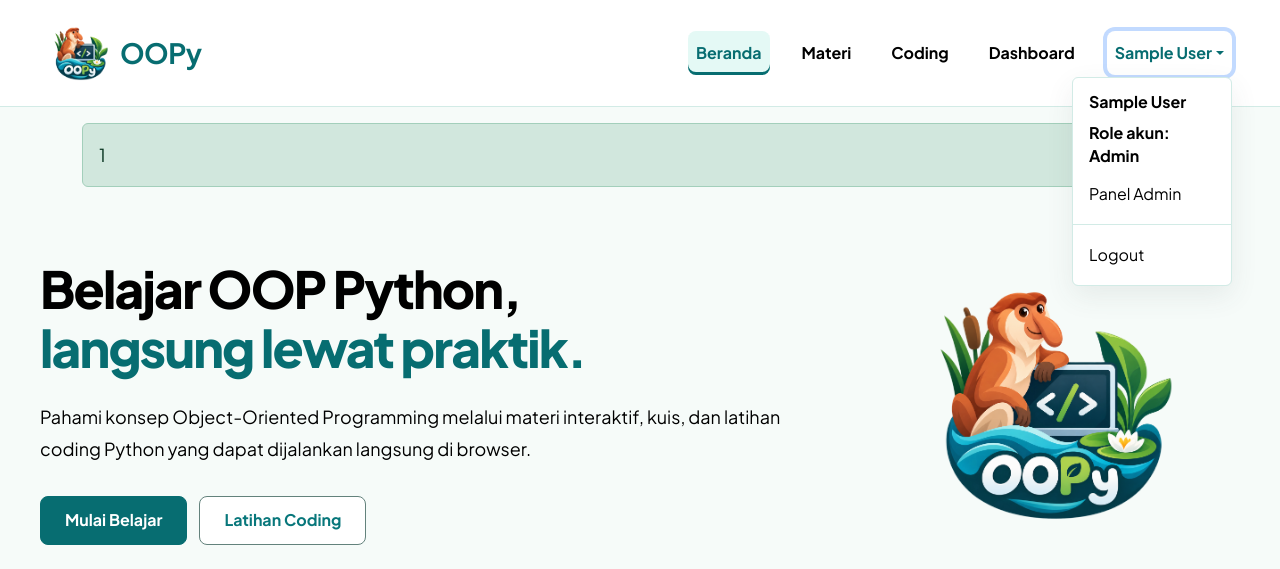
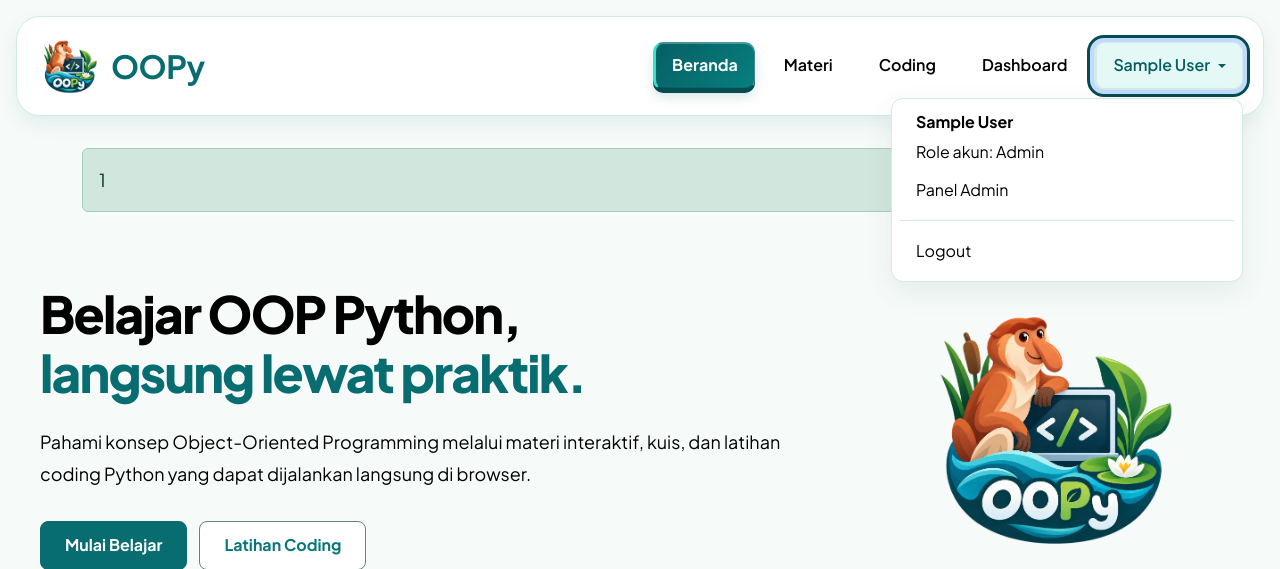
Before and after one commit to shufi7/OOPy, a Laravel app: page / in a window 1280 px wide, after a click that opens the changed part. Shown: the top 569 px of the page. Run offline with Laravel 12, Linux system fonts and the light colour scheme; the visitor is signed in with stand-in values (Sample User, id 1); parts of the project's set-up code (start-up, migrations or seed data) failed here and were passed over.

Commit message:
memperbaiki tampilan

```diff
--- a/public/css/oopy/navbar.css
+++ b/public/css/oopy/navbar.css
@@ -1,66 +1,81 @@
 .site-navbar {
-    background-color: var(--oopy-surface);
-    border-bottom: 1px solid var(--oopy-mist);
+    --nav-active-start: #065F63;
+    --nav-active-end: #087F80;
+    --nav-depth: #044C4F;
     --bs-navbar-color: var(--oopy-ink);
-    --bs-navbar-hover-color: var(--oopy-link);
-    --bs-navbar-active-color: var(--oopy-selected-text);
+    --bs-navbar-hover-color: var(--oopy-action-hover);
+    --bs-navbar-active-color: #FFFFFF;
+    position: relative;
+    z-index: 20;
+    width: min(1600px, calc(100% - 32px));
+    margin: 16px auto;
+    padding: 12px 0;
+    border: 1px solid var(--oopy-line);
+    border-radius: 24px;
+    background: var(--oopy-surface);
+    box-shadow: 0 8px 20px rgb(6 95 99 / 9%);
 }
 
-.navbar-logo {
-    display: block;
-    object-fit: contain;
-}
+.site-navbar > .container-fluid { padding-inline: 20px; }
+.site-navbar .navbar-brand { min-width: 0; gap: 10px; margin: 0; }
+.site-navbar .navbar-logo { display: block; flex-shrink: 0; object-fit: contain; }
+.site-navbar .brand-name { color: var(--oopy-action); font-size: 2rem; line-height: 1.2; letter-spacing: -.5px; }
+.site-navbar .navbar-collapse { min-width: 0; }
+.site-navbar .navbar-nav { min-width: 0; max-width: 100%; gap: 10px; font-size: 1rem; line-height: 1.4; }
+.site-navbar .nav-item { min-width: 0; }
 
-.brand-name {
-    color: var(--oopy-primary);
-    letter-spacing: -0.5px;
-}
-
-.site-navbar .navbar-nav {
-    font-size: 1rem;
-    line-height: 1.45;
-}
-
-.site-navbar .nav-link {
+.site-navbar .navbar-nav .nav-link,
+.site-navbar .navbar-nav .btn-brand {
     display: flex;
     align-items: center;
-    min-height: var(--oopy-control-min);
-    border-radius: var(--oopy-radius-control);
+    justify-content: center;
+    gap: 8px;
+    min-height: 48px;
+    padding: 10px 16px;
+    border: 1px solid transparent;
+    border-bottom-width: 2px;
+    border-left-width: 3px;
+    border-radius: 10px;
+    font-size: 1rem;
+    font-weight: 600;
+    line-height: 1.4;
+    white-space: nowrap;
+    text-decoration: none;
+    transition: color .18s ease, background-color .18s ease, border-color .18s ease, box-shadow .18s ease, transform .18s ease;
 }
+.site-navbar .navbar-nav .nav-link { color: var(--oopy-ink); background-color: transparent; }
+.site-navbar .navbar-nav .nav-link:hover { color: var(--oopy-action-hover); background-color: var(--oopy-brand-mint); border-color: var(--oopy-line); box-shadow: 0 3px 7px rgb(6 95 99 / 9%); transform: translateY(-1px); }
 
-.site-navbar .navbar-toggler {
-    min-width: var(--oopy-control-min);
-    min-height: var(--oopy-control-min);
+/* Reserve the active border's thickness in every link state. */
+.site-navbar .navbar-nav .nav-link:is(.active, [aria-current="page"]) {
+    color: #FFFFFF;
+    font-weight: 700;
+    border-color: rgb(255 255 255 / 25%);
+    border-left-color: var(--oopy-brand-aqua);
+    border-bottom-color: var(--nav-depth);
+    background: var(--nav-active-end) linear-gradient(135deg, var(--nav-active-start), var(--nav-active-end));
+    box-shadow: inset 0 1px 0 rgb(255 255 255 / 28%), inset 0 -1px 0 rgb(0 0 0 / 12%), 0 3px 0 var(--nav-depth), 0 7px 12px rgb(6 95 99 / 16%);
 }
+.site-navbar .navbar-nav .nav-link:is(.active, [aria-current="page"]):hover { color: #FFFFFF; background: var(--oopy-action) linear-gradient(135deg, var(--oopy-action-active), var(--oopy-action)); box-shadow: inset 0 1px 0 rgb(255 255 255 / 30%), inset 0 -1px 0 rgb(0 0 0 / 12%), 0 4px 0 var(--nav-depth), 0 8px 14px rgb(6 95 99 / 18%); }
+.site-navbar .navbar-nav .nav-link:active { transform: translateY(2px); box-shadow: inset 0 2px 3px rgb(6 95 99 / 12%); }
+.site-navbar .navbar-nav .nav-link:is(.active, [aria-current="page"]):active { transform: translateY(2px); box-shadow: inset 0 1px 0 rgb(255 255 255 / 22%), inset 0 2px 3px rgb(0 0 0 / 12%), 0 1px 0 var(--nav-depth), 0 3px 6px rgb(6 95 99 / 12%); }
 
-.site-navbar .nav-link.active {
-    background-color: var(--oopy-selected);
-    box-shadow: inset 0 -3px var(--oopy-action);
-}
+.site-navbar .navbar-nav .btn-brand { min-width: 104px; padding-inline: 20px; color: var(--oopy-on-action); font-weight: 700; background: var(--oopy-action); border: 1px solid var(--oopy-action); border-bottom: 2px solid var(--nav-depth); box-shadow: 0 2px 0 var(--nav-depth), 0 4px 8px rgb(6 95 99 / 10%); }
+.site-navbar .navbar-nav .btn-brand:hover { color: var(--oopy-on-action); background: var(--oopy-action-hover); border-color: var(--oopy-action-hover); border-bottom-color: var(--nav-depth); transform: translateY(-1px); box-shadow: 0 3px 0 var(--nav-depth), 0 6px 10px rgb(6 95 99 / 13%); }
+.site-navbar .navbar-nav .btn-brand[aria-current="page"] { text-decoration: underline; text-underline-offset: 5px; text-decoration-thickness: 2px; box-shadow: inset 0 0 0 2px rgb(255 255 255 / 70%), 0 2px 0 var(--nav-depth), 0 4px 8px rgb(6 95 99 / 10%); }
+.site-navbar .navbar-nav .btn-brand:active,
+.site-navbar .navbar-nav .btn-brand[aria-current="page"]:active { transform: translateY(2px); background: var(--oopy-action-active); border-color: var(--nav-depth); box-shadow: inset 0 1px 3px rgb(0 0 0 / 16%), 0 1px 0 var(--nav-depth); }
 
-.site-navbar .nav-link:hover {
-    background-color: var(--oopy-selected);
-    color: var(--oopy-selected-text);
-}
+.site-navbar .navbar-toggler { min-width: 44px; min-height: 44px; padding: 8px; border: 1px solid var(--oopy-control-border); border-radius: 10px; color: var(--oopy-action); background: var(--oopy-brand-mint); }
+.site-navbar .navbar-toggler:active { background: var(--oopy-line); }
+.site-navbar :is(.nav-link, .btn-brand, .navbar-toggler, .dropdown-item):focus-visible { outline: 3px solid var(--nav-depth); outline-offset: 4px; }
+.site-navbar .navbar-toggler:focus { box-shadow: none; }
 
-.site-navbar .dropdown-item {
-    display: flex;
-    align-items: center;
-    min-height: var(--oopy-control-min);
-}
-
-.site-navbar .oopy-account {
-    min-width: 0;
-    max-width: 100%;
-}
-
-.site-navbar .oopy-account-toggle {
-    max-width: 100%;
-    white-space: normal;
-    overflow-wrap: anywhere;
-    text-align: left;
-}
-
+.site-navbar .oopy-account { min-width: 0; max-width: min(16rem, 22vw); }
+.site-navbar .navbar-nav .oopy-account-toggle { width: 100%; min-width: 0; max-width: 100%; justify-content: space-between; text-align: left; }
+.site-navbar .oopy-account-name { flex: 1; min-width: 0; overflow: hidden; text-overflow: ellipsis; white-space: nowrap; }
+.site-navbar .oopy-account-toggle::after { flex-shrink: 0; margin-left: 0; }
+.site-navbar .navbar-nav .oopy-account-toggle[aria-expanded="true"] { color: var(--oopy-action-hover); background: var(--oopy-brand-mint); border-color: var(--oopy-line); }
 .site-navbar .oopy-account-menu {
     --bs-dropdown-color: var(--oopy-text);
     --bs-dropdown-bg: var(--oopy-surface);
@@ -73,21 +88,37 @@
     --bs-dropdown-link-disabled-color: var(--oopy-muted);
     --bs-dropdown-divider-bg: var(--oopy-line);
     --bs-dropdown-header-color: var(--oopy-muted);
-    width: min(20rem, calc(100vw - 2rem));
-    max-width: 100%;
+    width: min(22rem, calc(100vw - 64px));
+    max-width: none;
+    margin-top: 8px;
+    padding: 8px;
     border-color: var(--oopy-border);
+    border-radius: 12px;
     box-shadow: var(--oopy-shadow);
     font-size: 1rem;
 }
+.site-navbar .dropdown-item { display: flex; align-items: center; min-height: 44px; border-radius: 8px; white-space: normal; overflow-wrap: anywhere; }
+.site-navbar .dropdown-item:focus-visible { outline-offset: -2px; }
+.site-navbar .oopy-account-menu .dropdown-item-text { white-space: normal; overflow-wrap: anywhere; }
 
-.site-navbar .oopy-account-menu .dropdown-item-text {
-    white-space: normal;
-    overflow-wrap: anywhere;
+@media (max-width: 991.98px) {
+    .site-navbar { width: calc(100% - 24px); margin-block: 12px; padding-block: 10px; border-radius: 18px; }
+    .site-navbar > .container-fluid { padding-inline: 14px; }
+    .site-navbar .navbar-collapse { padding-top: 16px; }
+    .site-navbar .navbar-nav { width: 100%; align-items: stretch; gap: 10px; }
+    .site-navbar .navbar-nav .nav-link { width: 100%; justify-content: flex-start; text-align: left; }
+    .site-navbar .navbar-nav .nav-link:is(.active, [aria-current="page"]) { box-shadow: inset 0 1px 0 rgb(255 255 255 / 28%), 0 2px 0 var(--nav-depth), 0 4px 7px rgb(6 95 99 / 12%); }
+    .site-navbar .navbar-nav .nav-link:is(.active, [aria-current="page"]):active { box-shadow: inset 0 1px 2px rgb(0 0 0 / 12%), 0 1px 0 var(--nav-depth); }
+    .site-navbar .navbar-nav .btn-brand { width: 100%; }
+    .site-navbar .oopy-account { width: 100%; max-width: none; }
+    .site-navbar .oopy-account-menu { width: 100%; max-width: 100%; }
 }
-
 @media (max-width: 575.98px) {
-    .navbar-logo {
-        width: 52px;
-        height: 52px;
-    }
+    .site-navbar .navbar-logo { width: 52px; height: 52px; }
+    .site-navbar .brand-name { font-size: 1.625rem; }
 }
+@media (prefers-reduced-motion: reduce) {
+    .site-navbar .navbar-nav :is(.nav-link, .btn-brand),
+    .site-navbar .navbar-toggler { transition: none; transform: none !important; }
+    .site-navbar .collapsing { transition: none; }
+}
--- a/resources/views/components/navbar.blade.php
+++ b/resources/views/components/navbar.blade.php
@@ -1,49 +1,49 @@
-<nav class="navbar navbar-expand-lg navbar-light site-navbar py-3">
-    <div class="container-fluid px-lg-5 px-3">
-        <a class="navbar-brand d-flex align-items-center gap-2 me-4" href="{{ route('home') }}">
+<nav class="navbar navbar-expand-lg navbar-light site-navbar" aria-label="Navigasi utama">
+    <div class="container-fluid">
+        <a class="navbar-brand d-flex align-items-center" href="{{ route('home') }}">
             <img src="{{ asset('images/oopy-logo.png') }}" alt="" class="navbar-logo" width="64" height="64">
-            <span class="brand-name fw-bold fs-3">OOPy</span>
+            <span class="brand-name fw-bold">OOPy</span>
         </a>
 
-        <button class="navbar-toggler border-0" type="button" data-bs-toggle="collapse" data-bs-target="#navbarOOPy" aria-controls="navbarOOPy" aria-expanded="false" aria-label="Buka menu navigasi">
+        <button class="navbar-toggler" type="button" data-bs-toggle="collapse" data-bs-target="#navbarOOPy" aria-controls="navbarOOPy" aria-expanded="false" aria-label="Buka menu navigasi">
             <span class="navbar-toggler-icon"></span>
         </button>
 
         <div class="collapse navbar-collapse" id="navbarOOPy">
-            <ul class="navbar-nav ms-auto align-items-lg-center gap-lg-4 gap-2 pt-2 pt-lg-0 fw-bold">
+            <ul class="navbar-nav ms-auto align-items-lg-center">
                 <li class="nav-item">
-                    <a class="nav-link px-2 {{ request()->routeIs('home') ? 'active' : '' }}"
+                    <a class="nav-link {{ request()->routeIs('home') ? 'active' : '' }}"
                        @if (request()->routeIs('home')) aria-current="page" @endif
                        href="{{ route('home') }}">
                         Beranda
                     </a>
                 </li>
                 <li class="nav-item">
-                    <a class="nav-link px-2 {{ request()->routeIs('materi.*') ? 'active' : '' }}"
-                       @if (request()->routeIs('materi.*')) aria-current="page" @endif
+                    <a class="nav-link {{ request()->routeIs('materi.*', 'evaluasi.*') ? 'active' : '' }}"
+                       @if (request()->routeIs('materi.*', 'evaluasi.*')) aria-current="page" @endif
                        href="{{ route('materi.index') }}">
                         Materi
                     </a>
                 </li>
                 <li class="nav-item">
-                    <a class="nav-link px-2 {{ request()->routeIs('coding.*') ? 'active' : '' }}"
+                    <a class="nav-link {{ request()->routeIs('coding.*') ? 'active' : '' }}"
                        @if (request()->routeIs('coding.*')) aria-current="page" @endif
                        href="{{ route('coding.index') }}">Coding</a>
                 </li>
                 @guest('web')
                     <li class="nav-item">
-                        <a href="{{ route('login') }}" class="nav-link px-2 {{ request()->routeIs('login') ? 'active' : '' }}" @if(request()->routeIs('login')) aria-current="page" @endif>Masuk</a>
+                        <a href="{{ route('login') }}" class="nav-link {{ request()->routeIs('login') ? 'active' : '' }}" @if(request()->routeIs('login')) aria-current="page" @endif>Masuk</a>
                     </li>
-                    <li class="nav-item ms-lg-2">
-                        <a href="{{ route('register') }}" class="btn btn-brand fw-bold px-4 py-2" @if(request()->routeIs('register')) aria-current="page" @endif>Daftar</a>
+                    <li class="nav-item">
+                        <a href="{{ route('register') }}" class="btn btn-brand" @if(request()->routeIs('register')) aria-current="page" @endif>Daftar</a>
                     </li>
                 @else
                     <li class="nav-item">
-                        <a href="{{ route('dashboard') }}" class="nav-link px-2 {{ request()->routeIs('dashboard') ? 'active' : '' }}" @if(request()->routeIs('dashboard')) aria-current="page" @endif>Dashboard</a>
+                        <a href="{{ route('dashboard') }}" class="nav-link {{ request()->routeIs('dashboard') ? 'active' : '' }}" @if(request()->routeIs('dashboard')) aria-current="page" @endif>Dashboard</a>
                     </li>
                     <li class="nav-item dropdown oopy-account">
-                        <button class="nav-link dropdown-toggle px-2 oopy-account-toggle" type="button" id="oopyAccountMenu" data-bs-toggle="dropdown" aria-expanded="false">
-                            {{ auth('web')->user()->name }}
+                        <button class="nav-link dropdown-toggle oopy-account-toggle" type="button" id="oopyAccountMenu" data-bs-toggle="dropdown" aria-expanded="false">
+                            <span class="oopy-account-name">{{ auth('web')->user()->name }}</span>
                         </button>
                         <ul class="dropdown-menu dropdown-menu-lg-end oopy-account-menu" aria-labelledby="oopyAccountMenu">
                             <li><span class="dropdown-item-text fw-bold">{{ auth('web')->user()->name }}</span></li>
```
Also changed, not shown: tests/Feature/Auth/RoleAuthorizationTest.php (+20 -0 lines), tests/browser/navbar.mjs (added, +243 -0 lines).
